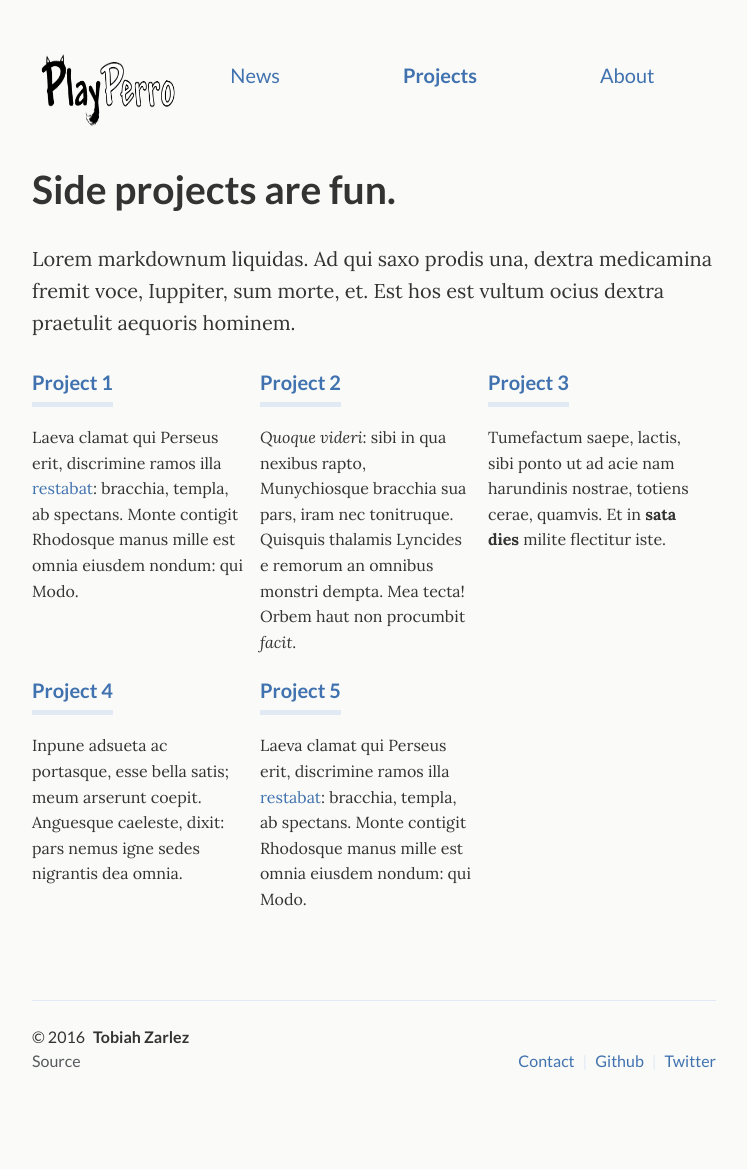
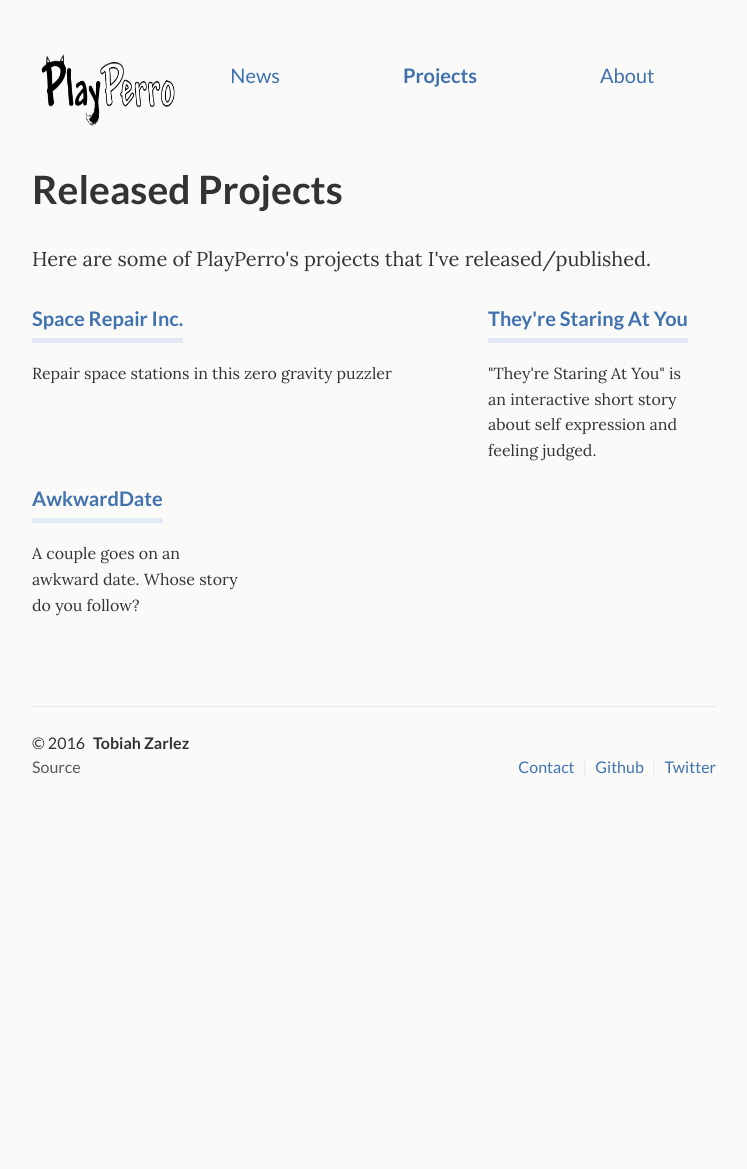
Before and after one commit to PlayPerro/PlayPerro, a Jekyll site: the page built from _pages/projects.html, in a window 1280 px wide. Shown: the whole page, without its empty margins (266-1013 px from the left). Built offline with Jekyll 4.4.1, drawn with Linux system fonts in a browser that asks for light colours; after the commit the page ends 900 px from its top, so only the background shows below that.

Commit message:
Updated project page

```diff
--- a/_pages/projects.html
+++ b/_pages/projects.html
@@ -1,53 +1,40 @@
 ---
 layout: page
 title: Projects
-subtitle: Side projects are fun.
-desc: Side projects are fun.
+subtitle: Released Projects
+desc: Released Projects
 permalink: /projects/
 ---
 
-<p>Lorem markdownum liquidas. Ad qui saxo prodis una, dextra medicamina fremit voce, Iuppiter, sum morte, et. Est hos est vultum ocius dextra praetulit aequoris hominem.</p>
+<p>Here are some of PlayPerro's projects that I've released/published.</p>
 
 <div class="projects">
   <div class="grid no-gutters">
 
-    <div class="unit one-third">
+    <div class="unit two-thirds">
       <div class="project">
-        <h4 class="project-title"><a href="sample-project/">Project 1</a></h4>
-        <p>Laeva clamat qui Perseus erit, discrimine ramos illa <a href="sample-project/">restabat</a>: bracchia, templa, ab spectans. Monte contigit Rhodosque manus mille est omnia eiusdem nondum: qui Modo.</p>
+        <h4 class="project-title"><a href="sample-project/">Space Repair Inc.</a></h4>
+        <p>Repair space stations in this zero gravity puzzler</p>
       </div>
     </div>
 
     <div class="unit one-third">
       <div class="project">
-        <h4 class="project-title"><a href="sample-project/">Project 2</a></h4>
-        <p><em>Quoque videri</em>: sibi in qua nexibus rapto, Munychiosque bracchia sua pars, iram nec tonitruque. Quisquis thalamis Lyncides e remorum an omnibus monstri dempta. Mea tecta! Orbem haut non procumbit <em>facit</em>.</p>
-      </div>
-    </div>
-
-    <div class="unit one-third">
-      <div class="project">
-        <h4 class="project-title"><a href="sample-project/">Project 3</a></h4>
-        <p>Tumefactum saepe, lactis, sibi ponto ut ad acie nam harundinis nostrae, totiens cerae, quamvis. Et in <strong>sata dies</strong> milite flectitur iste.</p>
+        <h4 class="project-title"><a href="staring/">They're Staring At You</a></h4>
+        <p>"They're Staring At You" is an interactive short story about self expression and feeling judged.</p>
       </div>
     </div>
   </div><!-- grid -->
 
   <div class="grid no-gutters">
 
+
     <div class="unit one-third">
       <div class="project">
-        <h4 class="project-title"><a href="sample-project/">Project 4</a></h4>
-        <p>Inpune adsueta ac portasque, esse bella satis; meum arserunt coepit. Anguesque caeleste, dixit: pars nemus igne sedes nigrantis dea omnia.</p>
+        <h4 class="project-title"><a href="awkwarddate/">AwkwardDate</a></h4>
+        <p>A couple goes on an awkward date. Whose story do you follow?</p>
       </div>
     </div>
 
-
-    <div class="unit one-third">
-      <div class="project">
-        <h4 class="project-title"><a href="sample-project/">Project 5</a></h4>
-        <p>Laeva clamat qui Perseus erit, discrimine ramos illa <a href="sample-project/">restabat</a>: bracchia, templa, ab spectans. Monte contigit Rhodosque manus mille est omnia eiusdem nondum: qui Modo.</p>
-      </div>
-    </div>
   </div><!-- grid -->
 </div>
```
